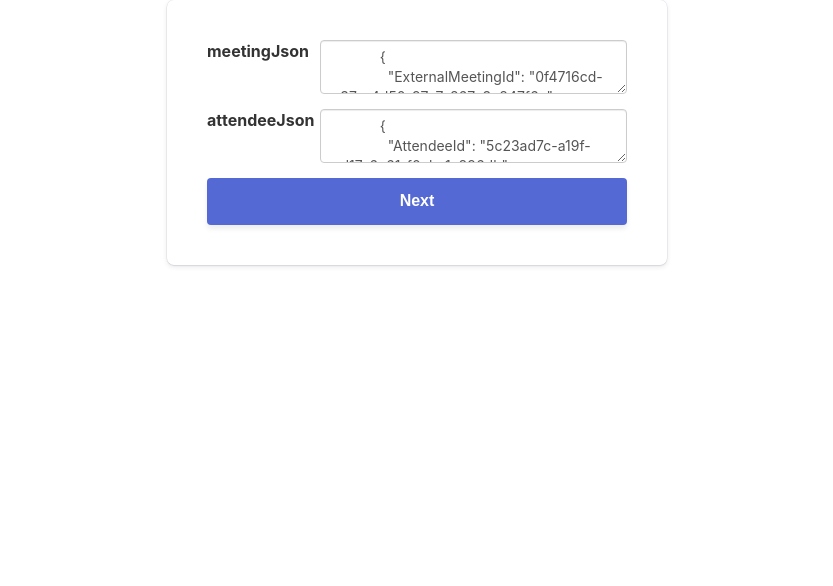
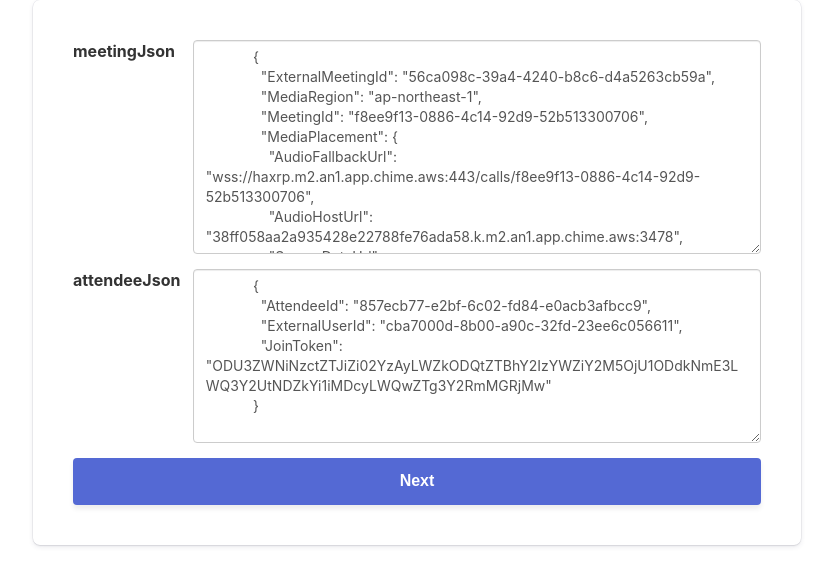
Before and after one commit to nghehuavan/stripe-demo, a website: page public/chime/index.html in a window 1280 px wide. Shown: the whole page, without its empty margins (223-1056 px from the left). Drawn offline with nearby package versions, Linux system fonts and the light colour scheme.

Commit message:
Done chime

```diff
--- a/public/chime/index.html
+++ b/public/chime/index.html
@@ -15,22 +15,22 @@
 <body class="flex-col">
   <div class="flex-row">
     <!-- choose plan form -->
-    <form id="json-form">
+    <form id="json-form" class="flex-60">
       <div class="form-group row">
-        <label for="meetingJson" class="col-sm-3 col-form-label">meetingJson</label>
-        <div class="col-sm-9">
-          <textarea id="meetingJson" class="form-control">
+        <label for="meetingJson" class="col-sm-2 col-form-label">meetingJson</label>
+        <div class="col-sm-10">
+          <textarea id="meetingJson" class="form-control" rows="10" cols="400">
             {
-              "ExternalMeetingId": "0f4716cd-a37e-4d50-97a7-867a3e847f6a",
+              "ExternalMeetingId": "56ca098c-39a4-4240-b8c6-d4a5263cb59a",
               "MediaRegion": "ap-northeast-1",
-              "MeetingId": "50d9cd30-cafa-44ab-af8d-2200b6110706",
+              "MeetingId": "f8ee9f13-0886-4c14-92d9-52b513300706",
               "MediaPlacement": {
-                "AudioFallbackUrl": "wss://haxrp.m3.an1.app.chime.aws:443/calls/50d9cd30-cafa-44ab-af8d-2200b6110706",
-                "AudioHostUrl": "cc9937737b5e9ed36047e716c9bf5227.k.m3.an1.app.chime.aws:3478",
-                "ScreenDataUrl": "wss://bitpw.m3.an1.app.chime.aws:443/v2/screen/50d9cd30-cafa-44ab-af8d-2200b6110706",
-                "ScreenSharingUrl": "wss://bitpw.m3.an1.app.chime.aws:443/v2/screen/50d9cd30-cafa-44ab-af8d-2200b6110706",
-                "ScreenViewingUrl": "wss://bitpw.m3.an1.app.chime.aws:443/ws/connect?passcode=null&viewer_uuid=null&X-BitHub-Call-Id=50d9cd30-cafa-44ab-af8d-2200b6110706",
-                "SignalingUrl": "wss://signal.m3.an1.app.chime.aws/control/50d9cd30-cafa-44ab-af8d-2200b6110706",
+                "AudioFallbackUrl": "wss://haxrp.m2.an1.app.chime.aws:443/calls/f8ee9f13-0886-4c14-92d9-52b513300706",
+                "AudioHostUrl": "38ff058aa2a935428e22788fe76ada58.k.m2.an1.app.chime.aws:3478",
+                "ScreenDataUrl": "wss://bitpw.m2.an1.app.chime.aws:443/v2/screen/f8ee9f13-0886-4c14-92d9-52b513300706",
+                "ScreenSharingUrl": "wss://bitpw.m2.an1.app.chime.aws:443/v2/screen/f8ee9f13-0886-4c14-92d9-52b513300706",
+                "ScreenViewingUrl": "wss://bitpw.m2.an1.app.chime.aws:443/ws/connect?passcode=null&viewer_uuid=null&X-BitHub-Call-Id=f8ee9f13-0886-4c14-92d9-52b513300706",
+                "SignalingUrl": "wss://signal.m2.an1.app.chime.aws/control/f8ee9f13-0886-4c14-92d9-52b513300706",
                 "TurnControlUrl": "https://ccp.cp.ue1.app.chime.aws/v2/turn_sessions"
               }
             }
@@ -40,13 +40,13 @@
       </div>
 
       <div class="form-group row">
-        <label for="attendeeJson" class="col-sm-3 col-form-label">attendeeJson</label>
-        <div class="col-sm-9">
-          <textarea id="attendeeJson" class="form-control">
+        <label for="attendeeJson" class="col-sm-2 col-form-label">attendeeJson</label>
+        <div class="col-sm-10">
+          <textarea id="attendeeJson" class="form-control" rows="8" cols="400">
             {
-              "AttendeeId": "5c23ad7c-a19f-cd17-6e61-f0eba1a896db",
+              "AttendeeId": "857ecb77-e2bf-6c02-fd84-e0acb3afbcc9",
               "ExternalUserId": "cba7000d-8b00-a90c-32fd-23ee6c056611",
-              "JoinToken": "NWMyM2FkN2MtYTE5Zi1jZDE3LTZlNjEtZjBlYmExYTg5NmRiOmViZDg2YWZlLTVhYzUtNDE5Ny1iNzU5LTQ2OTI5OWU1MGI3Yg"
+              "JoinToken": "ODU3ZWNiNzctZTJiZi02YzAyLWZkODQtZTBhY2IzYWZiY2M5OjU1ODdkNmE3LWQ3Y2UtNDZkYi1iMDcyLWQwZTg3Y2RmMGRjMw"
             }
           </textarea>
           </select>
--- a/public/style.css
+++ b/public/style.css
@@ -85,6 +85,10 @@
   gap: 12px;
 }
 
+.flex-60{
+  width: 60vw;
+}
+
 .docs {
   width: 30vw;
   min-width: 1000px;
```
